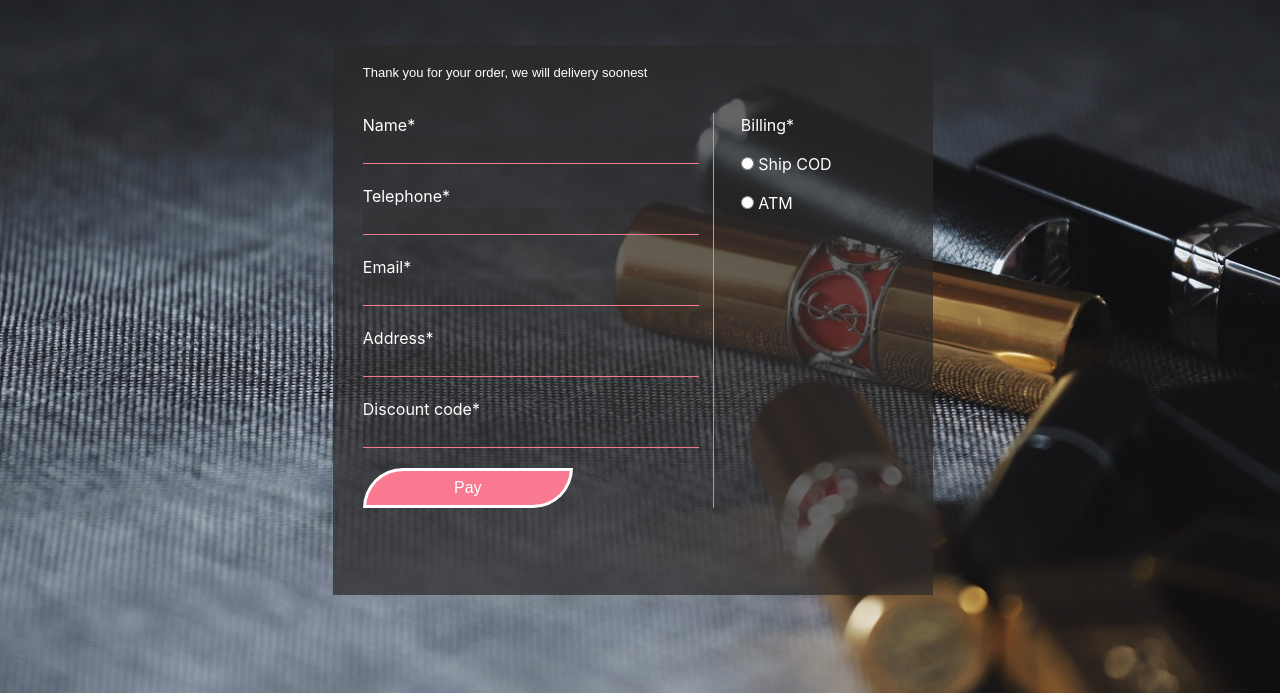
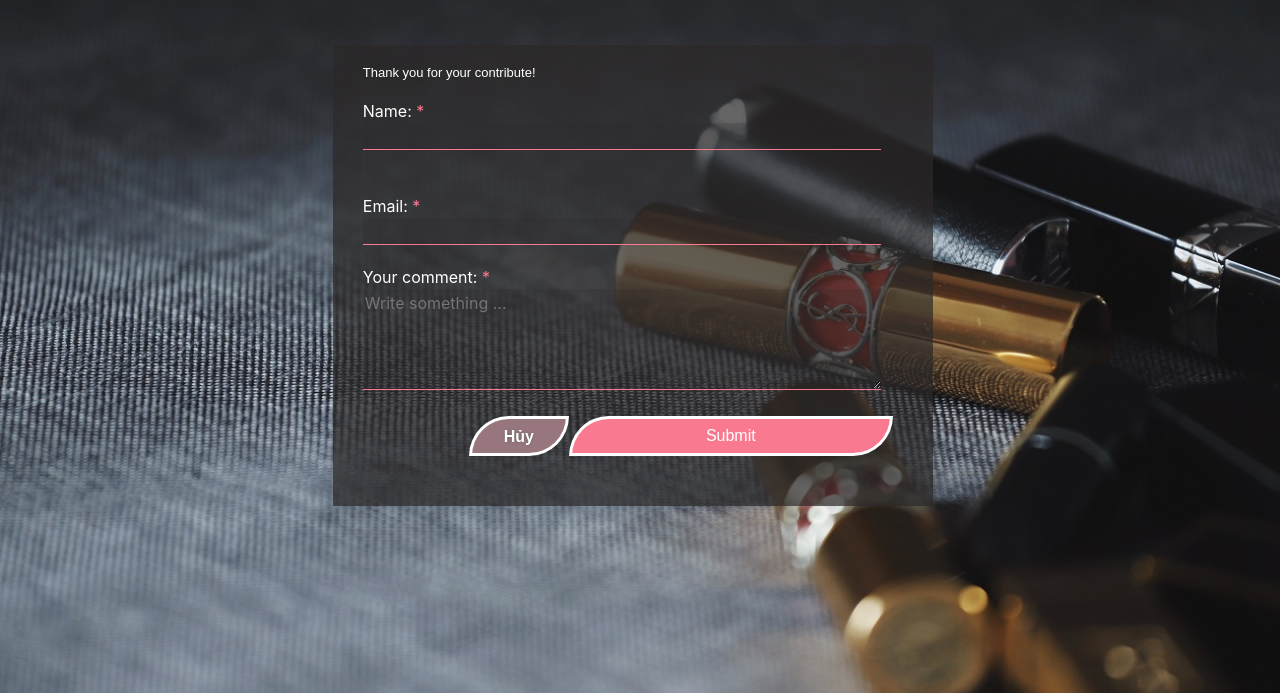
Before and after one commit to TrinhCong/BeautyCareSite, a plain HTML site: page feedback.html in a window 1280 px wide. Shown: the part 55-748 px from the top of the page. Drawn offline with Linux system fonts and the light colour scheme.

Commit message:
Add feedback form

```diff
--- a/css/form.css
+++ b/css/form.css
@@ -6,13 +6,13 @@
 }
 .main-box{
   width: 600px;
-  height: 550px;
   background:rgba(43, 40, 40, 0.7);
   z-index: 2;
   position:absolute;
   margin-top: 100px;
   margin-left: 10%;
   left:16%;
+  padding-bottom: 50px;
 }
 .main-box1{
   width: 200px;
@@ -77,13 +77,35 @@
   border-radius: 40px 0px 40px 0px;
   border: 3px solid white;
   font-family: Arial, Helvetica, sans-serif;
-
+  float: right;
+  margin-right: 10px;
 }
 .main-box-form-left-button:hover
 {
   background-color:pink;
   cursor:pointer;
 }
+.cancel-button{
+  display:block;
+  width:100px;
+  height: 40px;
+  color: white;
+  background: #97777d;
+  border-radius: 40px 0px 40px 0px;
+  border: 3px solid white;
+  font-family: Arial, Helvetica, sans-serif;
+  text-align: center;
+  line-height: 36px;
+  float:right;
+}
+.cancel-button:hover
+{
+  background-color:rgb(46, 38, 40);
+  cursor:pointer;
+  text-decoration: none;
+  color:white !important;
+}
+
 .main-box-input
 {
    background:rgba(40, 40, 40,0.2);
@@ -156,31 +178,7 @@ div.background-header.fixed-top{
 
 
 
-
-#erroName{
+[id^='erro']
+{
   color: #f97a90;
 }
-#erroTelephone{
-  color: #f97a90;
-}
-#erroEmail{
-  color: #f97a90;
-}
-#erroAddress{
-  color: #f97a90;
-}
-#erroCode{
-  color: #f97a90;
-}
-#erroCard{
-  color: #f97a90;
-}
-.erroCard{
-  font-size: 13px;
-}
-#erroNumber{
-  color: #f97a90;
-}
-.erroNumber{
-  font-size: 13px;
-}
--- a/feedback.html
+++ b/feedback.html
@@ -33,49 +33,24 @@
         <section class="main-box">
             <aside class="main-box-form">
                 <section class="main-box-form-top">
-                    <p class="main-box-form-thank"> Thank you for your order, we will delivery soonest</p>
+                    <p class="main-box-form-thank"> Thank you for your contribute!</p>
                 </section>
-                <form>
-                    <aside class="main-box-form-left">
-                        <span class="main-box-span">Name*</span> <span id="erroName"></span>
+                <form id="form" action="" enctype="multipart/form-data">
+                    <aside >
+                        <span class="main-box-span">Name:</span> <span id="erroName"> *</span>
                         <br>
                         <input type="text" id="name" autofocus class="main-box-input">
                         <br>
-                        <span class="main-box-span">Telephone*</span> <span id="erroTelephone"></span>
                         <br>
-                        <input type="text" id="telephone" class="main-box-input">
-                        <br>
-                        <span class="main-box-span">Email*</span> <span id="erroEmail"></span>
+                        <span class="main-box-span">Email:</span> <span id="erroEmail"> *</span>
                         <br>
                         <input type="text" id="email" class="main-box-input">
                         <br>
-                        <span class="main-box-span">Address*</span> <span id="erroAddress"></span>
+                        <span class="main-box-span">Your comment:</span> <span id="erroComment"> *</span>
                         <br>
-                        <input type="text" id="address" class="main-box-input">
-                        <span class="main-box-span">Discount code*</span> <span id="erroCode"></span>
-                        <br>
-                        <input type="text" id="code" class="main-box-input">
-                        <button class="main-box-form-left-button" onclick="getInfo();return false">Pay</button>
-                    </aside>
-                    <aside class="main-box-form-right">
-                        <span class="main-box-span">Billing*</span> <span id="erroRadio"></span>
-                        <br>
-                        <input type="radio" class="main-box-radio" name="pick" id="hide" >
-                        <span class="main-box-span">Ship COD</span>
-                        <br>
-                        <input type="radio" class="main-box-radio" name="pick" id="show" >
-                        <span class="main-box-span">ATM</span>
-                        <aside class="main-box-atm">
-                            <span class="main-box-atm-text">The name of the cardholder</span> <span id="erroCard" class="erroCard"></span>
-                            <input type="text" id="card" autofocus class="main-box-input">
-                            <br>
-                            <span class="main-box-atm-text">Card number</span><br><span id="erroNumber" class="erroNumber" ></span>
-                            <input type="text" id="number" class="main-box-input">
-                            <br>
-
-                        </aside>
-
-                        <br>
+                        <textarea id="comment" class="main-box-input" rows="4" placeholder="Write something ..."></textarea>
+                        <input type="submit" class="main-box-form-left-button" value="Submit" />
+                        <a href="#" class="cancel-button" />Hủy</a>
                     </aside>
                 </form>
             </aside>
@@ -105,10 +80,11 @@
                                     <a class="nav-link" href="about.html#top">ABOUT US</a>
                                 </li>
                                 <li class="nav-item dropdown">
-                                <a class="nav-link dropdown-toggle" href="product.html#top" id="navbarDropdown" role="button" data-toggle="dropdown" aria-haspopup="true" aria-expanded="false">
+                                    <a class="nav-link dropdown-toggle" id="navbarDropdown" role="button" data-toggle="dropdown" aria-haspopup="true" aria-expanded="false">
                                         PRODUCT
                                     </a>
                                     <div class="dropdown-menu" aria-labelledby="navbarDropdown">
+                                        <a class="dropdown-item" href="product.html#top">ALL PRODUCTS</a>
                                         <a class="dropdown-item" href="#">HAIR</a>
                                         <a class="dropdown-item" href="#">SKIN</a>
                                         <a class="dropdown-item" href="#">MAKE-UP KITS</a>
@@ -121,7 +97,7 @@
                                     </div>
                                 </li>
                                 <li class="nav-item">
-                                <a class="nav-link" href="product.html#top">FEEDBACK</a>
+                                    <a class="nav-link" href="feedback.html#top">FEEDBACK</a>
                                 </li>
                                 <li class="nav-item">
                                     <a class="nav-link" id="contact">CONTACT US</a>
--- a/js/form.js
+++ b/js/form.js
@@ -6,56 +6,70 @@
            $("#show").click(function () {
                $(".main-box-atm").show();
            });
-       });
-       function getInfo() {
-           //name
-           var name=document.getElementById("name").value;
+
+           $("#form").submit(function(){
+            var name=$("#name").val();
             if(name==""){
-            document.getElementById("erroName").innerHTML="Enter name"
+             $("#erroName").html(" * Enter name");
             }else{
-            document.getElementById("erroName").innerHTML = ""
+             $("#erroName").html(" *");
             }
             //telephone
-           var telephone = document.getElementById("telephone").value;
+            var telephone = $("#telephone").val();
             if (telephone == "") {
-               document.getElementById("erroTelephone").innerHTML = "Enter telephone"
+                $("#erroTelephone").html(" * Enter telephone");
             } else {
-               document.getElementById("erroTelephone").innerHTML = ""
+                $("#erroTelephone").html(" *");
             }
             //email
-           var email = document.getElementById("email").value;
+            var email = $("#email").val();
             if (email == "") {
-               document.getElementById("erroEmail").innerHTML = "Enter Email"
+                $("#erroEmail").html(" * Enter Email");
             } else {
-               document.getElementById("erroEmail").innerHTML = ""
+                $("#erroEmail").html(" *");
             }
             //address
-           var address = document.getElementById("address").value;
+            var address = $("#address").val();
             if (address == "") {
-               document.getElementById("erroAddress").innerHTML = "Enter address"
+                $("#erroAddress").html(" * Enter address");
             } else {
-               document.getElementById("erroAddress").innerHTML = ""
+                $("#erroAddress").html(" *");
             }
             //code
-           var code = document.getElementById("code").value;
+            var code = $("#code").val();
             if (code == "") {
-               document.getElementById("erroCode").innerHTML = "Enter code"
+                $("#erroCode").html(" * Enter code");
             } else {
-               document.getElementById("erroCode").innerHTML = ""
+                $("#erroCode").html(" *");
             }
             //card
-            var card = document.getElementById("card").value;
+             var card = $("#card").val();
             if (card == "") {
-               document.getElementById("erroCard").innerHTML = "Enter name"
+                $("#erroCard").html(" * Enter name");
             } else {
-               document.getElementById("erroCard").innerHTML = ""
+                $("#erroCard").html(" *");
             }
             //number
-           var number = document.getElementById("number").value;
+            var number = $("#number").val();
             if (number == "") {
-               document.getElementById("erroNumber").innerHTML = "Enter card number"
+                $("#erroNumber").html(" * Enter card number");
             } else {
-               document.getElementById("erroNumber").innerHTML = ""
+                $("#erroNumber").html(" *");
             }
+            //comment
+            var comment = $("#comment").val();
+            if (comment == "") {
+                $("#erroComment").html(" * Write your comment");
+            } else {
+                $("#erroComment").html(" *");
+            }
+            var show=$("#show");
+            var hide=$("#hide");
+            if(show.is(":checked")==false&&hide.is(":checked")==false)
+             $("#erroPay").html(" * Choose a purchase Method");
+            else
+                $("#erroPay").html(" * ");
 
-       }
+            return false;
+           });
+       });
```
Also changed, not shown: about.html (+5 -4 lines), form.html (+11 -10 lines), index.html (+5 -4 lines), nail.html (+5 -4 lines), product.html (+5 -4 lines). Lines whose indentation alone changed are shown as unchanged.
